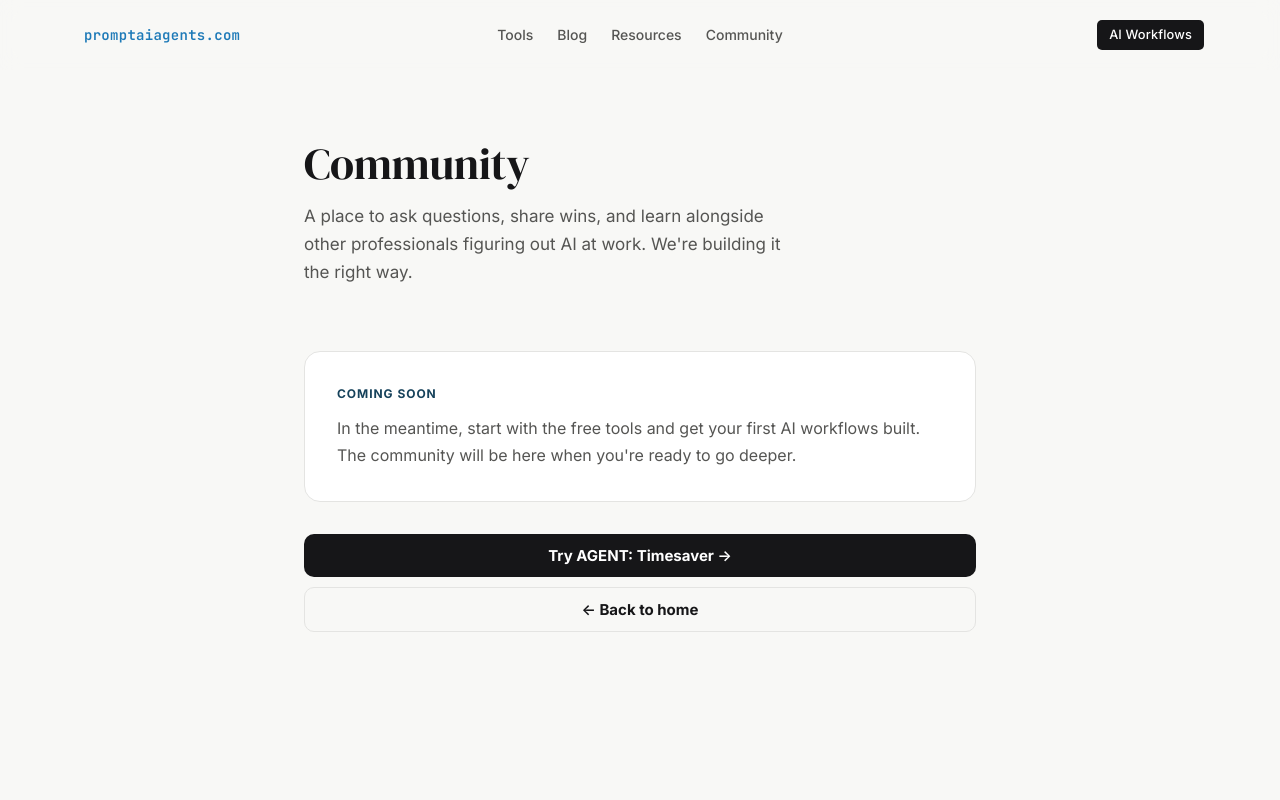
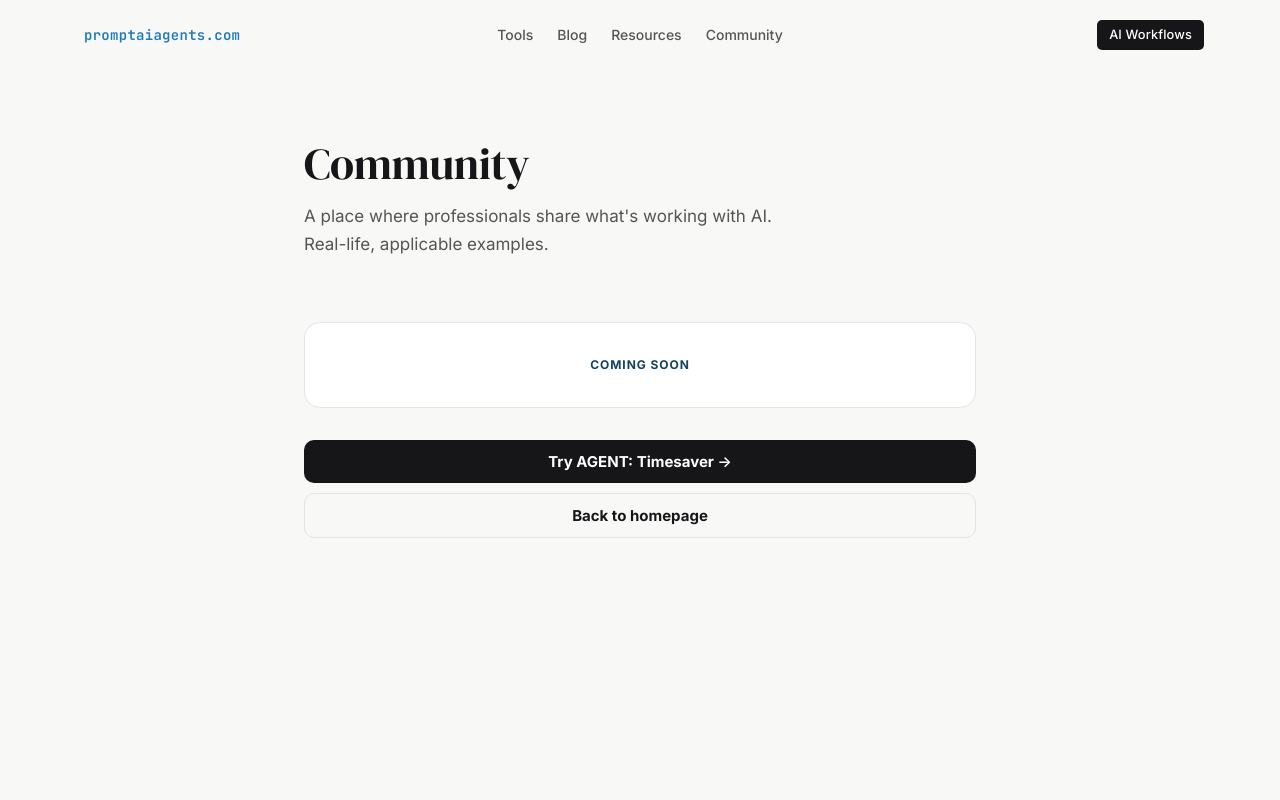
Before and after one commit to coolcalvin457-tech/agent-timesaver-nextjs, a Next.js app: page /community in a window 1280 px wide. Shown: the top 800 px of the page. Built offline with nearby package versions, Linux system fonts and the light colour scheme.

Commit message:
Community page header copy

```diff
--- a/app/community/page.tsx
+++ b/app/community/page.tsx
@@ -31,9 +31,8 @@ export default function CommunityPage() {
                 maxWidth: "480px",
               }}
             >
-              A place to ask questions, share wins, and learn alongside other
-              professionals figuring out AI at work. We&apos;re building it the
-              right way.
+              A place where professionals share what&apos;s working with AI.
+              Real-life, applicable examples.
             </p>
           </div>
 
@@ -45,6 +44,7 @@ export default function CommunityPage() {
               borderRadius: "var(--radius-card)",
               padding: "32px",
               marginBottom: "32px",
+              textAlign: "center",
             }}
           >
             <div
@@ -54,21 +54,9 @@ export default function CommunityPage() {
                 letterSpacing: "0.08em",
                 textTransform: "uppercase",
                 color: "var(--brand)",
-                marginBottom: "12px",
               }}
             >
-              Coming soon
-            </div>
-            <div
-              style={{
-                fontSize: "1rem",
-                color: "var(--text-secondary)",
-                lineHeight: 1.7,
-              }}
-            >
-              In the meantime, start with the free tools and get your first
-              AI workflows built. The community will be here when you&apos;re
-              ready to go deeper.
+              Coming Soon
             </div>
           </div>
 
@@ -78,7 +66,7 @@ export default function CommunityPage() {
               Try AGENT: Timesaver →
             </a>
             <a href="/" className="btn btn-outline btn-full">
-              ← Back to home
+              Back to homepage
             </a>
           </div>
         </div>
```
